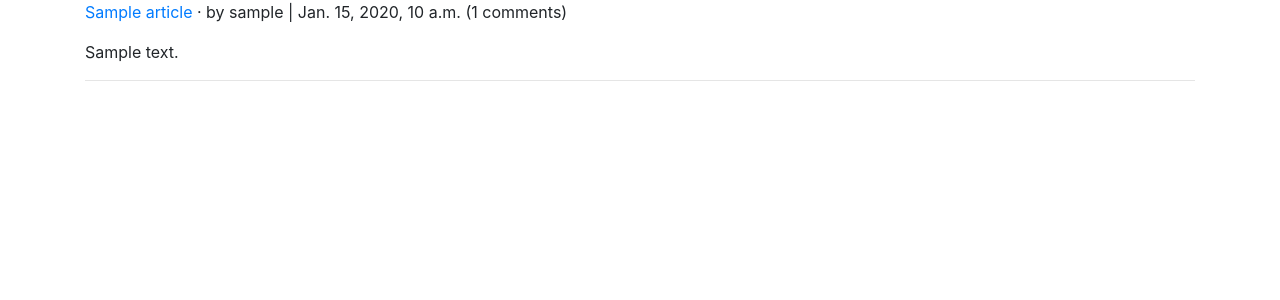
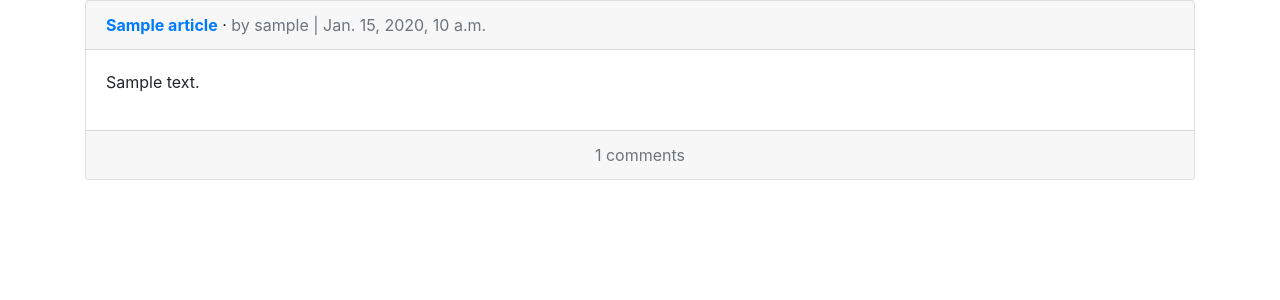
Before and after one commit to intyamo/django-news, a Django app: page / in a window 1280 px wide. Shown: the part 56-356 px from the top of the page. Run offline with Django 3.2, Linux system fonts and the light colour scheme; tables that the repository leaves empty hold one stand-in row (values such as "Sample post").

Commit message:
visuals: use Bootstrap's Cards for articles preview on home page"

```diff
--- a/templates/home.html
+++ b/templates/home.html
@@ -6,13 +6,18 @@
 {% block content %}
 
 {% for article in object_list %}
-<div><a href="{% url 'article_details' article.id %}">{{ article.title }}</a> &middot;
-    by {{ article.author }}
-    | {{ article.date }}
-    ({{ article.comments.count }} comments)
+<div class="card">
+    <div class="card-header">
+        <a class="font-weight-bold" href="{% url 'article_details' article.id %}">{{ article.title }}</a> &middot;
+        <span class="text-muted"> by {{ article.author }}
+            | {{ article.date }}</span>
+    </div>
+
+    <div class="card-body">{{ article.body | truncatewords_html:25 | linebreaks }}</div>
+
+    <div class="card-footer text-center text-muted"><span>{{ article.comments.count }} comments</span></div>
 </div>
-<p>{{ article.body | truncatewords_html:25 | linebreaks }}</p>
-<hr><br>
+<br>
 {% endfor %}
 
 {% endblock content %}
```
